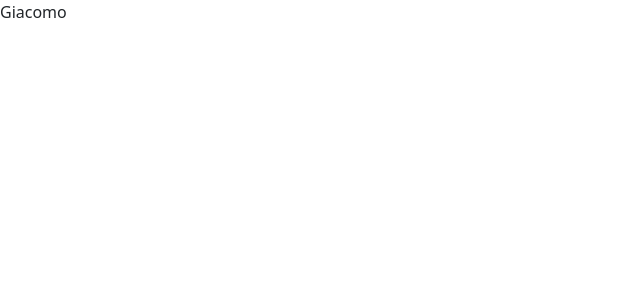
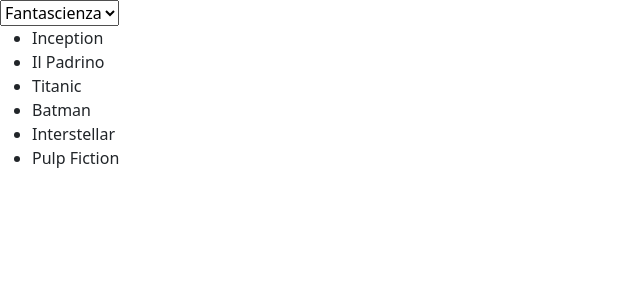
Before and after one commit to SimoneZoroddu/react-movie-filter, a React (Vite) app: page / in a window 1280 px wide. Shown: the top 300 px of the page, without its empty margins (0-640 px from the left). Built offline with nearby package versions, Linux system fonts and the light colour scheme.

Commit message:
add various map for renderr in page the array mapped, and use new Set for taking the genre setted

```diff
--- a/src/App.jsx
+++ b/src/App.jsx
@@ -1,11 +1,13 @@
 import AppMain from './components/AppMain'
+import array from './assets/array'
+
 
 function App() {
 
 
   return (
     <>
-      <AppMain/>
+      <AppMain array={array}/>
     </>
   )
 }
--- /dev/null
+++ b/src/assets/array.js
@@ -0,0 +1,10 @@
+const films = [
+   { title: 'Inception', genre: 'Fantascienza' },
+   { title: 'Il Padrino', genre: 'Thriller' },
+   { title: 'Titanic', genre: 'Romantico' },
+   { title: 'Batman', genre: 'Azione' },
+   { title: 'Interstellar', genre: 'Fantascienza' },
+   { title: 'Pulp Fiction', genre: 'Thriller' },
+ ]
+
+ export default films
--- a/src/components/AppMain.jsx
+++ b/src/components/AppMain.jsx
@@ -1,23 +1,76 @@
+import { useEffect, useState } from "react"
+
+
+
+
+export default function AppMain({ array }) {
+    //console.log(array);
+
+    const singleArrayGenre = array.map((singleArray) => singleArray.genre)
+    //console.log(singleArrayGenre);
+    const settedGenre = [...new Set(singleArrayGenre)]
+    //console.log(settedGenre);
+
+
+    const [films, setFilms] = useState(settedGenre)
+
+
+    useEffect(() => {
+
+    }, [films])
+
+
+    return (
+        <>
+            <select name="Films" id="films">
+
+                {
+                    films.map((genre, index) => (
+
+                        <option value={genre} key={index} > {genre}</option>
+
+
+                    ))
+
+                }
+
+            </select >
+
+            <ul>
+                {
+                    array.map((singleArray, index) => (
+
+                        <li key={index}>{singleArray.title}</li>
+
+                    ))
+
+
+                }
+            </ul>
+
+
+
+        </>
+    )
+}
 
 
 
 
 
 
-export default function AppMain() {
 
 
+/*<select name="cars" id="cars">
 
+                {
+                    array.map(({ title, genre }) => (
 
-    return (
-        <>
+                            <option value={title} key={title}>{title}</option>
 
-            <div>
+                    ))
 
-                Giacomo
-            </div>
+                }
 
-
-        </>
-    )
-}
+    </select>
+*/
--- a/src/main.jsx
+++ b/src/main.jsx
@@ -1,4 +1,3 @@
-
 import { createRoot } from 'react-dom/client'
 import './index.css'
 import App from './App.jsx'
```
